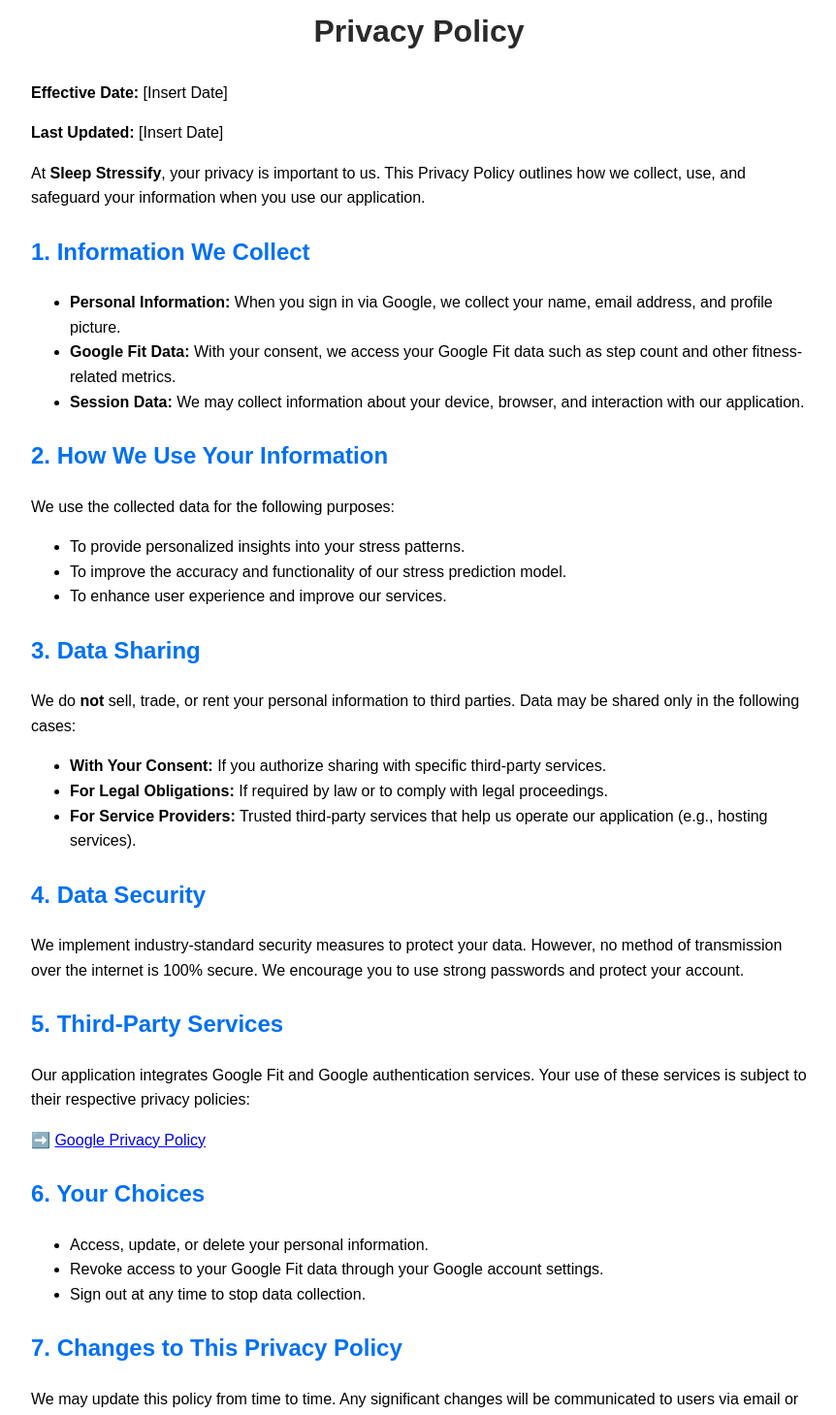
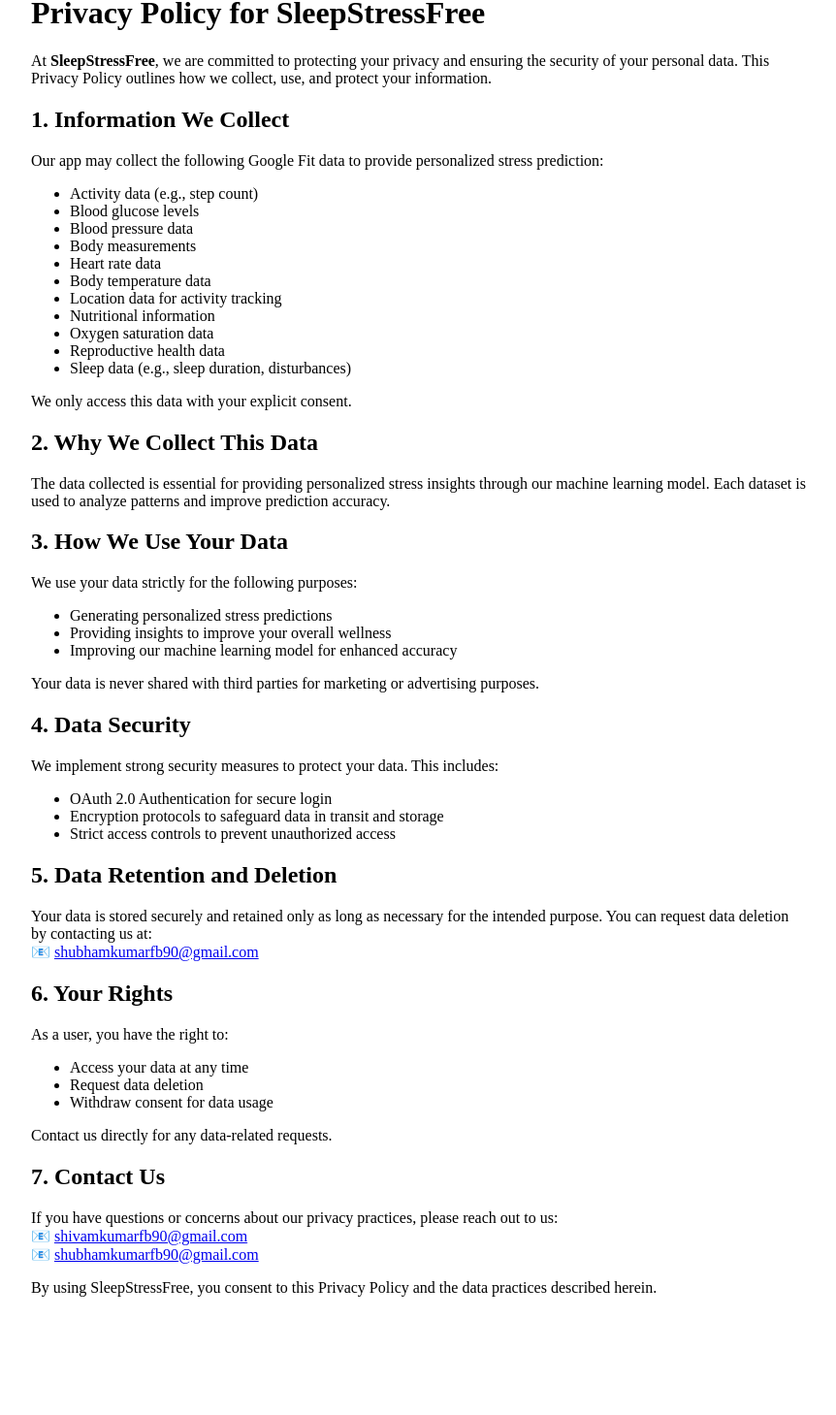
Before and after one commit to shubhamkumar9798/SleepStressFree, a Next.js app: page /privacypolicy in a window 1280 px wide. Shown: the part 54-1513 px from the top of the page at 97% size, without its empty margins (208-1070 px from the left). After the commit the page ends 1435 px from the top, so only its background shows below. Built offline with nearby package versions, Linux system fonts and the light colour scheme.

Commit message:
added privacy policy page

```diff
--- a/app/privacypolicy/page.jsx
+++ b/app/privacypolicy/page.jsx
@@ -1,107 +1,89 @@
 import React from 'react';
 
-const PrivacyPolicy = () => {
-  return (
-    <div style={styles.container}>
-      <h1 style={styles.heading}>Privacy Policy</h1>
-      <p><strong>Effective Date:</strong> [Insert Date]</p>
-      <p><strong>Last Updated:</strong> [Insert Date]</p>
+const PrivacyPolicy = () => (
+  <div style={{ padding: '20px', maxWidth: '800px', margin: '0 auto' }}>
+    <h1>Privacy Policy for SleepStressFree</h1>
 
-      <p>
-        At <strong>Sleep Stressify</strong>, your privacy is important to us. This Privacy Policy outlines
-        how we collect, use, and safeguard your information when you use our application.
-      </p>
+    <p>
+      At <strong>SleepStressFree</strong>, we are committed to protecting your privacy and ensuring the security of your personal data. This Privacy Policy outlines how we collect, use, and protect your information.
+    </p>
 
-      <h2 style={styles.subHeading}>1. Information We Collect</h2>
+    <h2>1. Information We Collect</h2>
+    <p>
+      Our app may collect the following Google Fit data to provide personalized stress prediction:
       <ul>
-        <li>
-          <strong>Personal Information:</strong> When you sign in via Google, we collect your name, email
-          address, and profile picture.
-        </li>
-        <li>
-          <strong>Google Fit Data:</strong> With your consent, we access your Google Fit data such as step
-          count and other fitness-related metrics.
-        </li>
-        <li>
-          <strong>Session Data:</strong> We may collect information about your device, browser, and
-          interaction with our application.
-        </li>
+        <li>Activity data (e.g., step count)</li>
+        <li>Blood glucose levels</li>
+        <li>Blood pressure data</li>
+        <li>Body measurements</li>
+        <li>Heart rate data</li>
+        <li>Body temperature data</li>
+        <li>Location data for activity tracking</li>
+        <li>Nutritional information</li>
+        <li>Oxygen saturation data</li>
+        <li>Reproductive health data</li>
+        <li>Sleep data (e.g., sleep duration, disturbances)</li>
       </ul>
+      We only access this data with your explicit consent.
+    </p>
 
-      <h2 style={styles.subHeading}>2. How We Use Your Information</h2>
-      <p>We use the collected data for the following purposes:</p>
+    <h2>2. Why We Collect This Data</h2>
+    <p>
+      The data collected is essential for providing personalized stress insights through our machine learning model. Each dataset is used to analyze patterns and improve prediction accuracy.
+    </p>
+
+    <h2>3. How We Use Your Data</h2>
+    <p>
+      We use your data strictly for the following purposes:
       <ul>
-        <li>To provide personalized insights into your stress patterns.</li>
-        <li>To improve the accuracy and functionality of our stress prediction model.</li>
-        <li>To enhance user experience and improve our services.</li>
+        <li>Generating personalized stress predictions</li>
+        <li>Providing insights to improve your overall wellness</li>
+        <li>Improving our machine learning model for enhanced accuracy</li>
       </ul>
+      Your data is never shared with third parties for marketing or advertising purposes.
+    </p>
 
-      <h2 style={styles.subHeading}>3. Data Sharing</h2>
-      <p>We do <strong>not</strong> sell, trade, or rent your personal information to third parties. Data may be shared only in the following cases:</p>
+    <h2>4. Data Security</h2>
+    <p>
+      We implement strong security measures to protect your data. This includes:
       <ul>
-        <li><strong>With Your Consent:</strong> If you authorize sharing with specific third-party services.</li>
-        <li><strong>For Legal Obligations:</strong> If required by law or to comply with legal proceedings.</li>
-        <li><strong>For Service Providers:</strong> Trusted third-party services that help us operate our application (e.g., hosting services).</li>
+        <li>OAuth 2.0 Authentication for secure login</li>
+        <li>Encryption protocols to safeguard data in transit and storage</li>
+        <li>Strict access controls to prevent unauthorized access</li>
       </ul>
+    </p>
 
-      <h2 style={styles.subHeading}>4. Data Security</h2>
-      <p>
-        We implement industry-standard security measures to protect your data. However, no method of
-        transmission over the internet is 100% secure. We encourage you to use strong passwords and protect
-        your account.
-      </p>
+    <h2>5. Data Retention and Deletion</h2>
+    <p>
+      Your data is stored securely and retained only as long as necessary for the intended purpose. You can request data deletion by contacting us at:
+      <br />
+      📧 <a href="mailto:shubhamkumarfb90@gmail.com">shubhamkumarfb90@gmail.com</a>
+    </p>
 
-      <h2 style={styles.subHeading}>5. Third-Party Services</h2>
-      <p>
-        Our application integrates Google Fit and Google authentication services. Your use of these services
-        is subject to their respective privacy policies:
-      </p>
-      <p>
-        ➡️ <a href="https://policies.google.com/privacy" target="_blank" rel="noopener noreferrer">
-          Google Privacy Policy
-        </a>
-      </p>
+    <h2>6. Your Rights</h2>
+    <p>
+      As a user, you have the right to:
+      <ul>
+        <li>Access your data at any time</li>
+        <li>Request data deletion</li>
+        <li>Withdraw consent for data usage</li>
+      </ul>
+      Contact us directly for any data-related requests.
+    </p>
 
-      <h2 style={styles.subHeading}>6. Your Choices</h2>
-      <ul>
-        <li>Access, update, or delete your personal information.</li>
-        <li>Revoke access to your Google Fit data through your Google account settings.</li>
-        <li>Sign out at any time to stop data collection.</li>
-      </ul>
+    <h2>7. Contact Us</h2>
+    <p>
+      If you have questions or concerns about our privacy practices, please reach out to us:
+      <br />
+      📧 <a href="mailto:shivamkumarfb90@gmail.com">shivamkumarfb90@gmail.com</a>
+      <br />
+      📧 <a href="mailto:shubhamkumarfb90@gmail.com">shubhamkumarfb90@gmail.com</a>
+    </p>
 
-      <h2 style={styles.subHeading}>7. Changes to This Privacy Policy</h2>
-      <p>
-        We may update this policy from time to time. Any significant changes will be communicated to users via email
-        or in-app notifications.
-      </p>
-
-      <h2 style={styles.subHeading}>8. Contact Us</h2>
-      <p>
-        If you have questions or concerns regarding this Privacy Policy, please contact us at:<br />
-        📧 <strong>[Insert Contact Email]</strong>
-      </p>
-    </div>
-  );
-};
-
-const styles = {
-  container: {
-    maxWidth: '800px',
-    margin: '0 auto',
-    padding: '2rem',
-    fontFamily: 'Arial, sans-serif',
-    lineHeight: '1.6',
-  },
-  heading: {
-    textAlign: 'center',
-    fontSize: '2rem',
-    marginBottom: '1.5rem',
-    color: '#2a2a2a',
-  },
-  subHeading: {
-    marginTop: '1.5rem',
-    color: '#0070f3',
-  }
-};
+    <p>
+      By using SleepStressFree, you consent to this Privacy Policy and the data practices described herein.
+    </p>
+  </div>
+);
 
 export default PrivacyPolicy;
```
